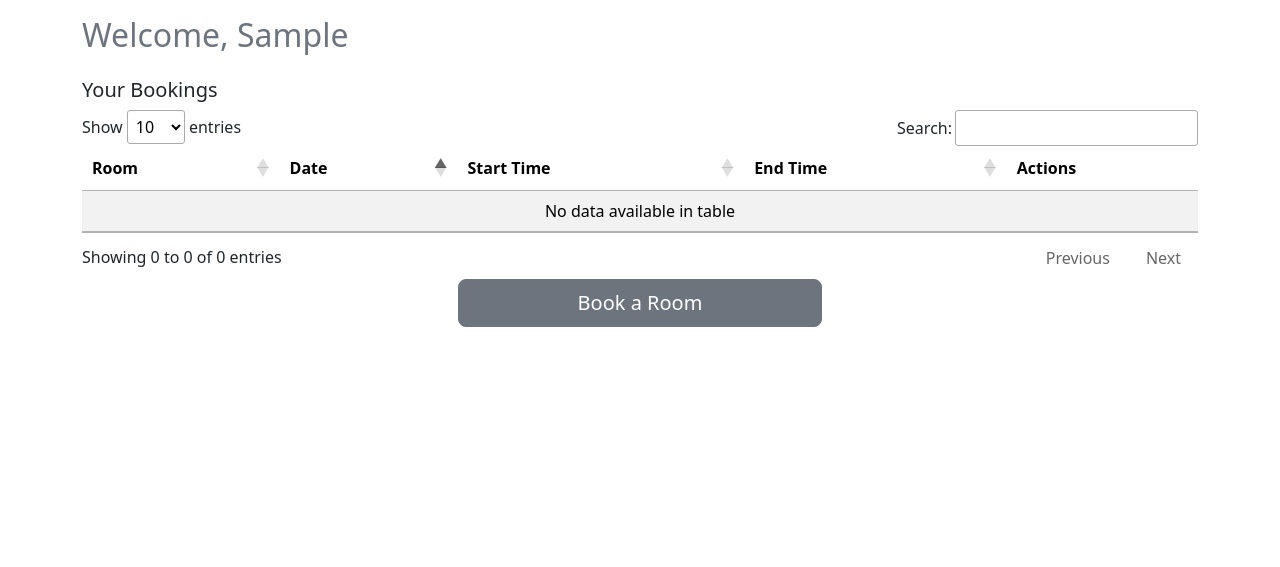
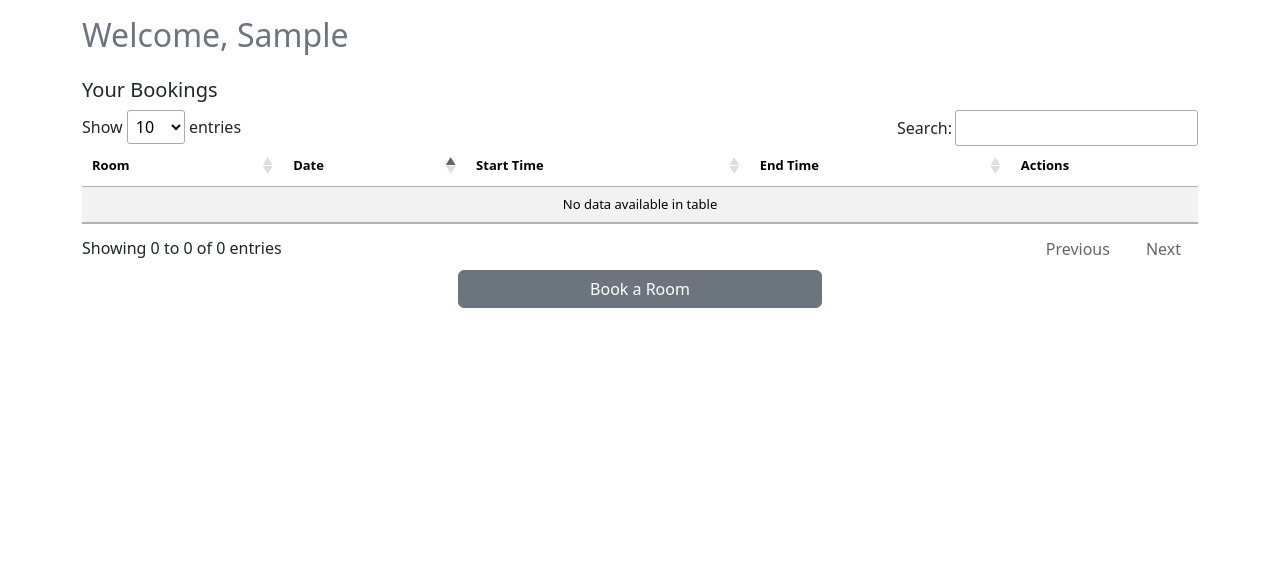
Before and after one commit to bengilbertcodes/inaspace, a Django app: page / in a window 1280 px wide. Shown: the part 56-623 px from the top of the page. Run offline with Django 5.2, Linux system fonts and the light colour scheme; the visitor is signed in with stand-in values (Sample User, id 1); data that the repository does not hold is empty; some libraries are stand-ins or nearby versions.

Commit message:
Edit action button styles

```diff
--- a/home/templates/home/home.html
+++ b/home/templates/home/home.html
@@ -7,6 +7,7 @@
 	<h2 class="text-secondary pt-3">Welcome, {{ user.first_name }}</h2>
 	{% block booking_list %}
 	<h5 class="pt-3">Your Bookings</h5>
+	<div class="bookings-list-container">
 	<table id="bookings-table" class="table table-sm table-striped">
 		<thead class="thead-light">
 			<tr>
@@ -24,17 +25,18 @@
 				<td>{{ booking.date|date:"d M Y"}}</td>
 				<td>{{ booking.start_time|time:"H:i" }}</td>
 				<td>{{ booking.end_time|time:"H:i" }}</td>
-				<td class="d-grid gap-2 d-md-block">
-					<a class="btn btn-primary btn-sm btn-block" href="{% url 'edit_booking' booking.booking_id %}">Edit</a>
-					<a class="btn btn-danger btn-sm btn-block" href="{% url 'delete_booking' booking.booking_id %}">Delete</a>
+				<td class="d-grid gap-1 d-lg-block">
+					<a class="action-buttons btn btn-primary btn-sm" href="{% url 'edit_booking' booking.booking_id %}">Edit</a>
+					<a class="action-buttons btn btn-danger btn-sm" href="{% url 'delete_booking' booking.booking_id %}">Delete</a>
 				</td>
 			</tr>
 			{% endfor %}
 		</tbody>
 	</table>
+	</div>
 	<div class="container">
-		<div class="d-grid gap-2 col-4 mx-auto">
-			<a class="btn btn-lg btn-secondary" type="button" href="{% url 'booking' %}">Book a Room</a>
+		<div class="d-grid gap-1 col-4 mx-auto">
+			<a class="btn btn-md btn-secondary" type="button" href="{% url 'booking' %}">Book a Room</a>
 		</div>
 	</div>
 </div>
--- a/static/css/styles.css
+++ b/static/css/styles.css
@@ -94,3 +94,16 @@ a {
 .dt-input {
 	margin-left: 4px;
 }
+
+.bookings-list-container {
+	width: 100%;
+}
+
+.table {
+	font-size: small;
+}
+
+.action-buttons {
+	font-size: small;
+	/* padding: 0.05rem; */
+}
```
Also changed, not shown: 1 other file.
